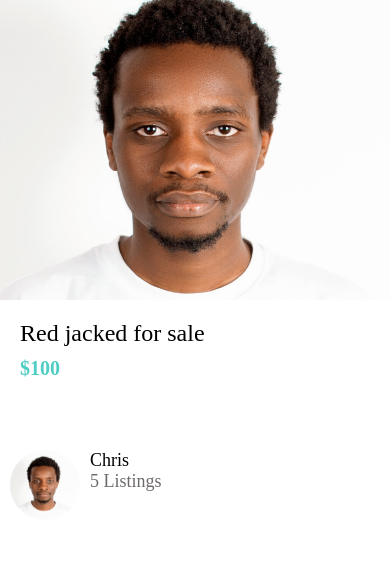
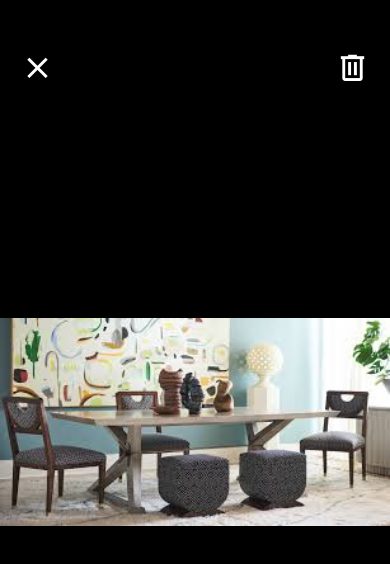
Before and after one commit to christianbiring1/DoneWithIt, a React Native app: screen / in a window 390 px wide. Shown: the top 564 px of the page. Built offline with nearby package versions, Linux system fonts and the light colour scheme.

Commit message:
Improving the View Image Screen by adding the Icon

```diff
--- a/App.js
+++ b/App.js
@@ -10,7 +10,7 @@
 
 export default function App() {
   return (
-    // <ViewImageScreen />
+    <ViewImageScreen />
     // <WelcomeScreen />
     // <View style={{
     //   backgroundColor: "#f8f4f4",
@@ -23,7 +23,7 @@
     //     image={require("./app/assets/chris.jpg")}
     //   />
     // </View>
-    <ListingDetailsScreen />
+    // <ListingDetailsScreen />
   );
 }
 
--- a/app/screen/ViewImageScreen.js
+++ b/app/screen/ViewImageScreen.js
@@ -1,5 +1,6 @@
 import React from 'react';
 import { Image , StyleSheet, View} from 'react-native';
+import { MaterialCommunityIcons } from '@expo/vector-icons'
 
 
 import colors from '../config/colors';
@@ -7,8 +8,12 @@
 function ViewImageScreen(props) {
   return (
     <View style={styles.container}>
-      <View style={styles.closeIcon}></View>
-      <View style={styles.deleteIcon}></View>
+      <View style={styles.closeIcon}>
+        <MaterialCommunityIcons name='close' color="white" size={35} />
+      </View>
+      <View style={styles.deleteIcon}>
+        <MaterialCommunityIcons name='trash-can-outline' color="white" size={35} />
+      </View>
       <Image resizeMode='contain' style={styles.image} source={require("../assets/chair-image.jpeg")}/>
     </View>
   );
@@ -18,22 +23,18 @@
 
 const styles = StyleSheet.create({
   closeIcon: {
-    width: 50,
-    height: 50,
-    backgroundColor: colors.primary,
     position: "absolute",
-    left: 20
+    left: 20,
+    top: 50
   },
   container: {
     backgroundColor: colors.black,
     flex: 1,
   },
   deleteIcon: {
-    width: 50,
-    height: 50,
-    backgroundColor: colors.secondary,
     position: "absolute",
-    right: 20
+    right: 20,
+    top: 50
   },
   image: {
     width: "100%",
```
